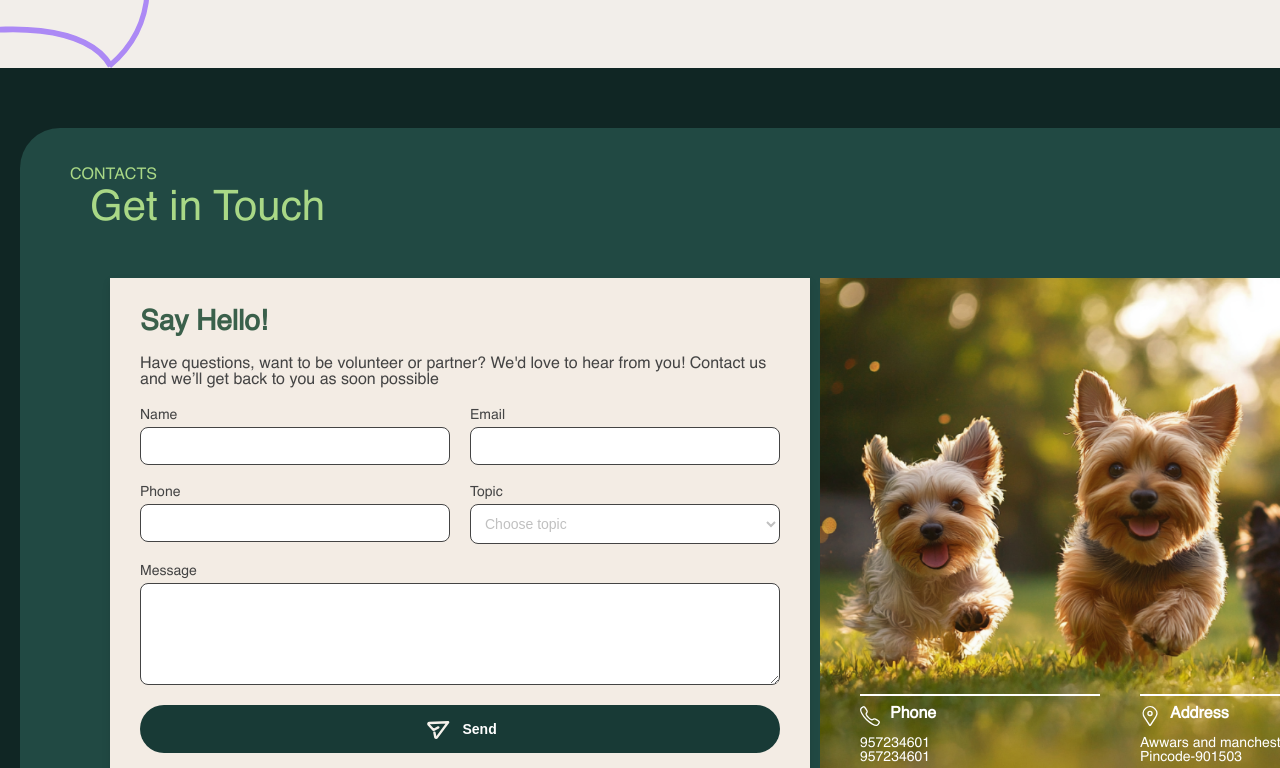
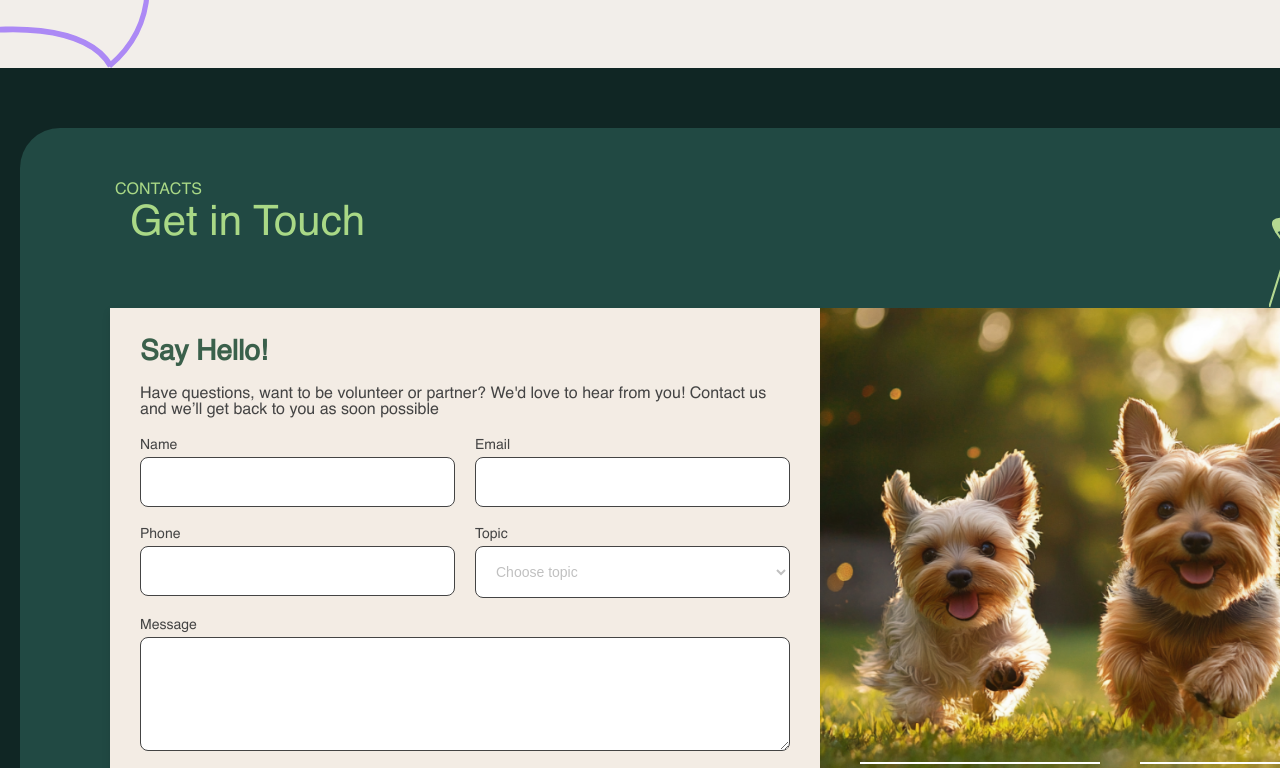
Before and after one commit to vidwanns/the_rescue_tails_, a Next.js app: page / in a window 1280 px wide. Shown: the part 4200-4968 px from the top of the page. Built offline with nearby package versions, Linux system fonts and the light colour scheme.

Commit message:
Update sixthSection.css

```diff
--- a/src/app/styles/component/sixthSection/sixthSection.css
+++ b/src/app/styles/component/sixthSection/sixthSection.css
@@ -8,7 +8,7 @@
 /* New light green container */
 .outer-container {
     background-color: #214943; /* Light green background */
-    padding-top: 150px;
+    padding-top: 180px;
     border-radius: 40px 40px 0 0; /* Slight rounded corners */
     margin: 0 auto;
     position: relative;
@@ -38,14 +38,14 @@
     margin-bottom: 5px;
     font-family: 'HV';
     font-weight: lighter;
-    margin-left: 30px;
+    margin-left: 75px;
     color: #A9D886;
 }
 
 .left-text h1 {
     font-size: 42px;
     margin-bottom: 50px;
-    margin-left: 50px;
+    margin-left: 90px;
     color: #A9D886;
     font-family: 'HV';
     font-weight: lighter;
@@ -70,9 +70,10 @@
 
 /* Curve line SVG */
 .curve-line {
-    width: 150px;
+    width: 180px;
     height: auto;
-    margin-left: -10px;
+    margin-left: 16px;
+    margin-right: 12px;
     scale: 1.9;
     transform: translatey(-20px);
 
@@ -94,10 +95,10 @@
     background-color: #F3ECE4;
     padding: 30px;
     border-radius: 0 0 0 40px;
-    width: 700px;
+    width: 750px;
     box-shadow: 0 4px 8px rgba(0, 0, 0, 0.1);
     margin-left: -110px;
-    height: 532px;
+    height: 570px;
 }
 
 .contact-form h3 {
@@ -133,7 +134,7 @@
 .input-field input,
 .input-field select,
 .input-field textarea {
-    padding: 10px;
+    padding: 16px;
     font-size: 14px;
     border-radius: 8px;
     border: 1.8px solid #444;
@@ -172,8 +173,8 @@
 }
 
 .contact-image {
-    width: 100%;
-    height: 532px;
+    width: 700PX;
+    height: 570px;
     object-fit: cover;
 }
 
```
